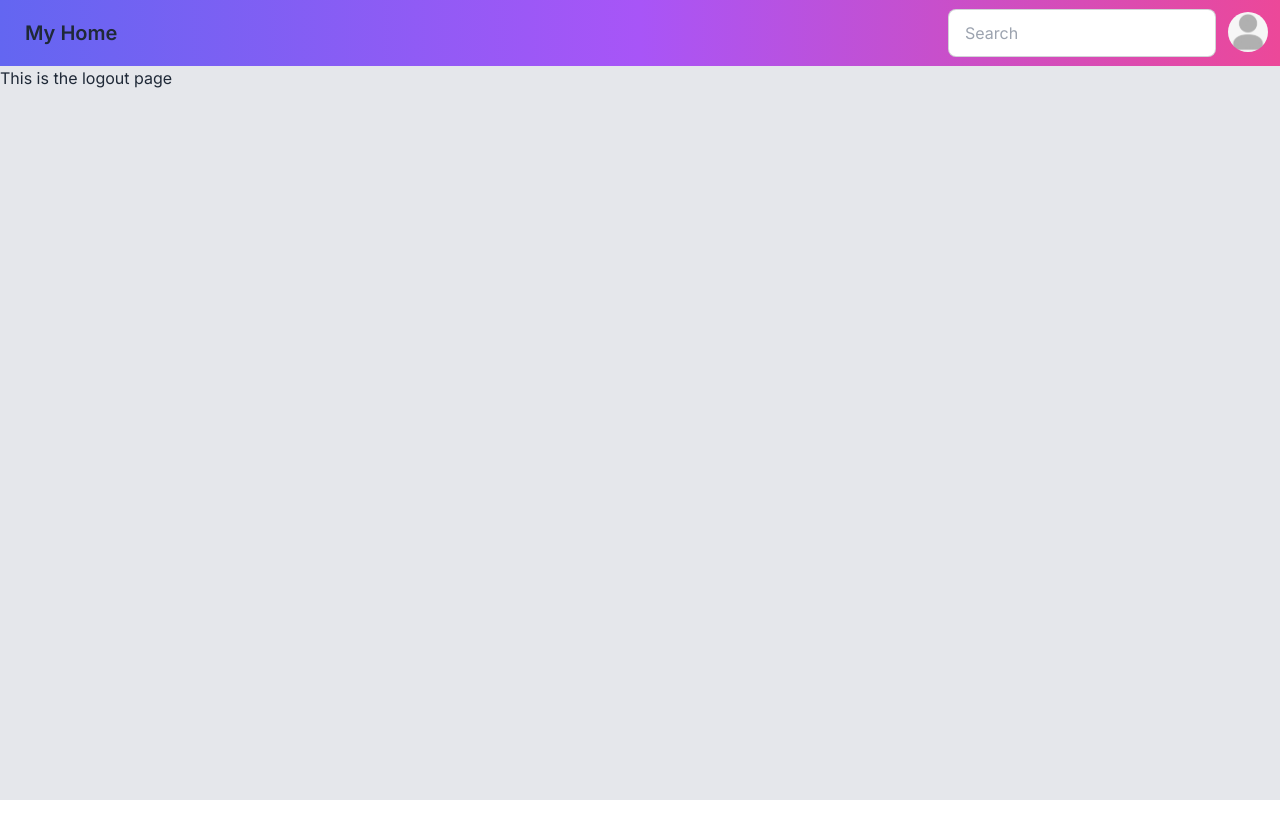
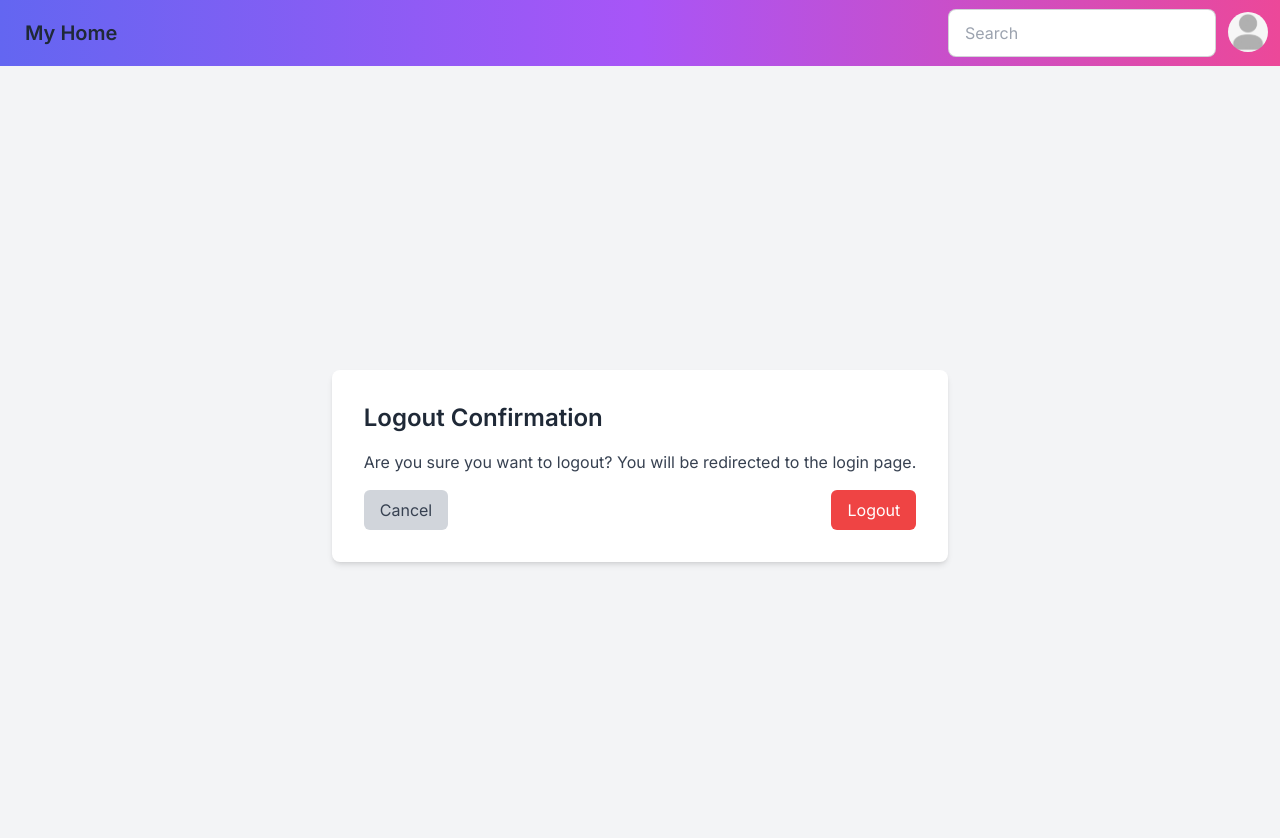
Before and after one commit to raselrana22/secure-static-login-email-sender-next.js, a Next.js app: page /logout in a window 1280 px wide. Shown: the top 838 px of the page. Before the commit the page ends 800 px from the top, so only its background shows below. Built offline with nearby package versions, Linux system fonts and the light colour scheme.

Commit message:
logout implement

```diff
--- a/src/app/(pages)/logout/page.js
+++ b/src/app/(pages)/logout/page.js
@@ -1,7 +1,50 @@
-export default function Logout() {
+'use client'
+
+import React from 'react';
+import { useRouter } from 'next/navigation';
+
+export default function LogoutConfirmation() {
+    const router = useRouter();
+
+    const handleConfirmLogout = async () => {
+        const response = await fetch('/api/logout', {
+            method: 'GET',
+        });
+        const res = await response.json();
+        if (res.status === 'success') {
+            alert('Logout successful');
+            router.replace('/login');
+        }
+    };
+
+
+    const handleCancelLogout = () => {
+        router.replace('/home');
+    };
+
+
     return (
-        <div>
-            <div>This is the logout page</div>
+        <div className="min-h-screen flex items-center justify-center bg-gray-100">
+            <div className="bg-white p-8 shadow-md rounded-lg">
+                <h2 className="text-2xl font-semibold mb-4">Logout Confirmation</h2>
+                <p className="text-gray-700 mb-4">
+                    Are you sure you want to logout? You will be redirected to the login page.
+                </p>
+                <div className="flex justify-between">
+                    <button
+                        onClick={handleCancelLogout}
+                        className="bg-gray-300 text-gray-700 px-4 py-2 rounded-md hover:bg-gray-400 transition duration-300"
+                    >
+                        Cancel
+                    </button>
+                    <button
+                        onClick={handleConfirmLogout}
+                        className="bg-red-500 text-white px-4 py-2 rounded-md hover:bg-red-600 transition duration-300"
+                    >
+                        Logout
+                    </button>
+                </div>
+            </div>
         </div>
-    )
+    );
 }
--- /dev/null
+++ b/src/app/api/logout/route.js
@@ -0,0 +1,10 @@
+import { NextResponse } from "next/server";
+import { cookies } from 'next/headers'
+
+export async function GET(request) {
+    // Delete the 'token' cookie from the request
+    cookies().delete('token')
+    return NextResponse.json(
+        { status: 'success', message: "Request Completed" }
+    );
+}
--- a/src/app/lib/verify-token-cookie.js
+++ b/src/app/lib/verify-token-cookie.js
@@ -1,6 +1,5 @@
 import { NextResponse } from "next/server";
 import { verifyToken } from "./jwt-manager";
-
 
 export async function verifyTokenCookie(request) {
     try {
```
Also changed, not shown: src/middleware.js (+21 -16 lines).
